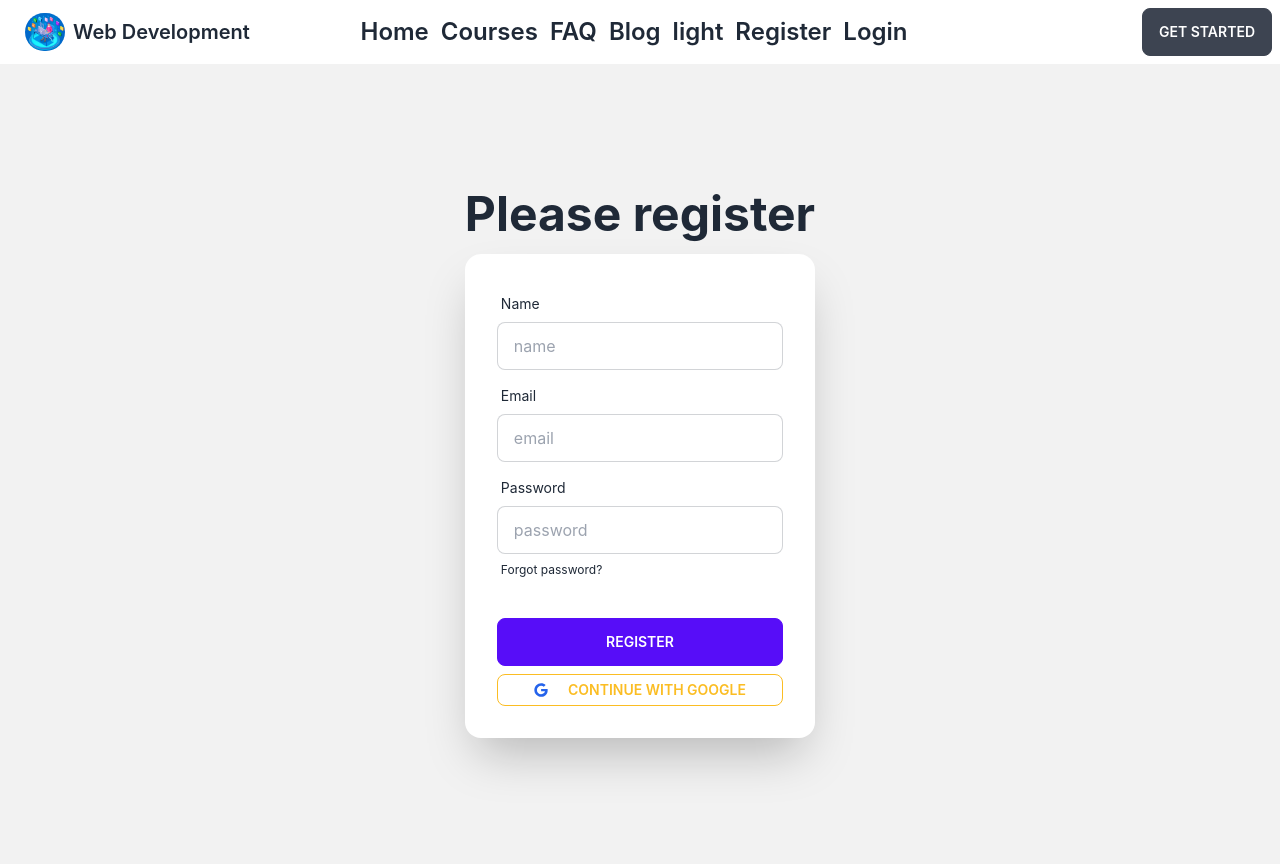
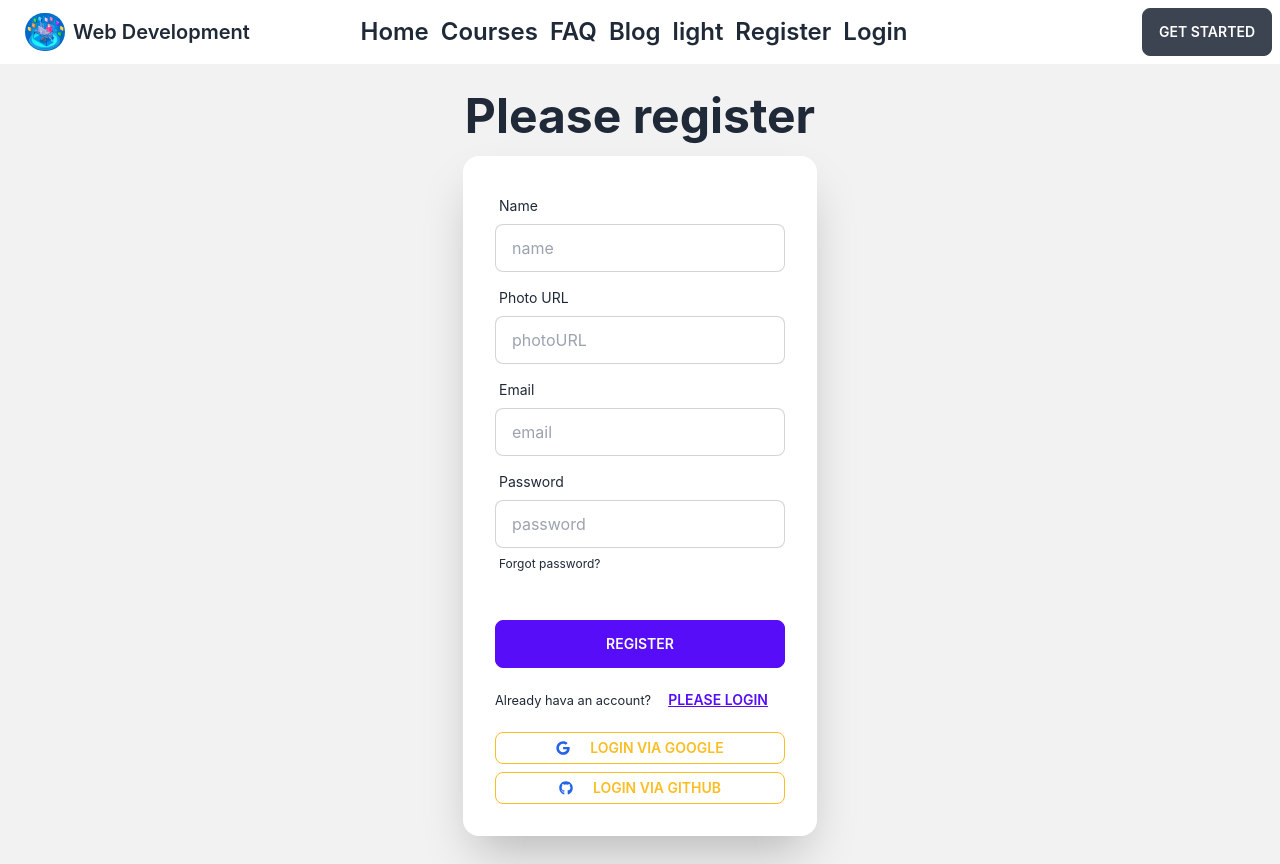
Before and after one commit to sayeedhossain2/learning-web-development-client-repo, a React (Create React App) app: page /register in a window 1280 px wide. Built offline with nearby package versions, Linux system fonts and the light colour scheme; no server answers.

Commit message:
email and password signup page and sign in and logout added

```diff
--- a/src/Component/Login/Login.js
+++ b/src/Component/Login/Login.js
@@ -1,8 +1,34 @@
-import React from "react";
+import React, { useContext, useState } from "react";
+import { Form } from "react-router-dom";
+import { AuthContext } from "../../Context/AuthProvider/AuthProvider";
 
 const Login = () => {
+  const { signIn } = useContext(AuthContext);
+  const [error, setError] = useState("");
+
+  const handleSubmit = (event) => {
+    event.preventDefault();
+    const form = event.target;
+    const email = form.email.value;
+    const password = form.password.value;
+    console.log(email, password);
+    signIn(email, password)
+      .then((userCredential) => {
+        const user = userCredential.user;
+        console.log(user);
+        form.reset();
+        setError("");
+      })
+      .catch((error) => {
+        const errorCode = error.code;
+        const errorMessage = error.message;
+        console.log(errorMessage);
+        setError(errorMessage);
+      });
+  };
+
   return (
-    <div>
+    <Form onSubmit={handleSubmit}>
       <div className="hero min-h-screen bg-base-200">
         <div className="hero-content flex-col ">
           <div className="text-center lg:text-left">
@@ -15,7 +41,8 @@ const Login = () => {
                   <span className="label-text">Email</span>
                 </label>
                 <input
-                  type="text"
+                  type="email"
+                  name="email"
                   placeholder="email"
                   className="input input-bordered"
                 />
@@ -25,7 +52,8 @@ const Login = () => {
                   <span className="label-text">Password</span>
                 </label>
                 <input
-                  type="text"
+                  type="password"
+                  name="password"
                   placeholder="password"
                   className="input input-bordered"
                 />
@@ -35,6 +63,7 @@ const Login = () => {
                   </a>
                 </label>
               </div>
+              <p className="font-semibold text-red-600">{error}</p>
               <div className="form-control mt-6">
                 <button className="btn btn-primary">Login</button>
               </div>
@@ -42,7 +71,7 @@ const Login = () => {
           </div>
         </div>
       </div>
-    </div>
+    </Form>
   );
 };
 
--- a/src/Component/Navbar/Navbar.js
+++ b/src/Component/Navbar/Navbar.js
@@ -5,10 +5,18 @@ import { FaUser } from "react-icons/fa";
 
 const Navbar = () => {
   const [toggol, setToggle] = useState(false);
-  const { user } = useContext(AuthContext);
+  const { user, logOut } = useContext(AuthContext);
 
   const togol = () => {
     setToggle(!toggol);
+  };
+
+  const handleLogOut = () => {
+    logOut()
+      .then(() => {})
+      .catch((error) => {
+        console.errer(error);
+      });
   };
 
   return (
@@ -52,40 +60,48 @@ const Navbar = () => {
 
               <div onClick={togol}>
                 {toggol ? (
-                  <Link className="text-2xl mr-3 font-semibold " to="/">
-                    dark
-                  </Link>
+                  <Link className="text-2xl mr-3 font-semibold ">dark</Link>
                 ) : (
-                  <Link className="text-2xl mr-3 font-semibold " to="/">
-                    light
-                  </Link>
+                  <Link className="text-2xl mr-3 font-semibold ">light</Link>
                 )}
               </div>
 
-              <Link className="text-2xl mr-3 font-semibold " to="/login">
-                Login
-              </Link>
               <Link className="text-2xl mr-3 font-semibold " to="/register">
                 Register
               </Link>
-              <Link
+              {/* <Link
                 className="text-yellow-400 text-2xl mr-3 font-semibold "
                 to="/register"
               >
                 {user?.displayName}
+              </Link> */}
+              {/* shall display */}
+              {user?.uid ? (
+                <Link className="mr-3 btn btn-ghost normal-case text-yellow-400 text-xl">
+                  <Link
+                    onClick={handleLogOut}
+                    className="text-2xl mr-3 font-semibold "
+                  >
+                    Logout
                   </Link>
-              <Link className="mr-3 btn btn-ghost normal-case text-yellow-400 text-xl">
                   {user?.photoURL ? (
+                    <>
                       <img
                         className="rounded-full"
                         src={user.photoURL}
                         title={user.displayName}
                         style={{ width: "40px" }}
                       />
+                    </>
                   ) : (
                     <FaUser />
                   )}
                 </Link>
+              ) : (
+                <Link className="text-2xl mr-3 font-semibold " to="/login">
+                  Login
+                </Link>
+              )}
             </div>
           </div>{" "}
           <a className="btn btn-ghost normal-case text-xl">
@@ -115,13 +131,9 @@ const Navbar = () => {
 
             <div onClick={togol}>
               {toggol ? (
-                <Link className="text-2xl mr-3 font-semibold " to="/">
-                  dark
-                </Link>
+                <Link className="text-2xl mr-3 font-semibold ">dark</Link>
               ) : (
-                <Link className="text-2xl mr-3 font-semibold " to="/">
-                  light
-                </Link>
+                <Link className="text-2xl mr-3 font-semibold ">light</Link>
               )}
             </div>
 
@@ -136,13 +148,21 @@ const Navbar = () => {
             </Link> */}
             {user?.uid ? (
               <Link className="mr-3 btn btn-ghost normal-case text-yellow-400 text-xl">
+                <Link
+                  onClick={handleLogOut}
+                  className="text-2xl mr-3 mb-3 font-semibold "
+                >
+                  Logout
+                </Link>
                 {user?.photoURL ? (
+                  <>
                     <img
                       className="rounded-full"
                       src={user.photoURL}
                       title={user.displayName}
                       style={{ width: "40px" }}
-                  />
+                    />{" "}
+                  </>
                 ) : (
                   <FaUser />
                 )}
--- a/src/Component/Register/Register.js
+++ b/src/Component/Register/Register.js
@@ -1,10 +1,12 @@
 import { GoogleAuthProvider } from "firebase/auth";
-import React, { useContext } from "react";
-import { FaGoogle } from "react-icons/fa";
+import React, { useContext, useState } from "react";
+import { FaGoogle, FaGithub } from "react-icons/fa";
+import { Link } from "react-router-dom";
 import { AuthContext } from "../../Context/AuthProvider/AuthProvider";
 
 const Register = () => {
-  const { providerLogin } = useContext(AuthContext);
+  const { creatUser, providerLogin } = useContext(AuthContext);
+  const [error, setError] = useState("");
 
   const googleProvider = new GoogleAuthProvider();
 
@@ -16,17 +18,43 @@ const Register = () => {
         const token = credential.accessToken;
         const user = result.user;
         console.log(user);
+        setError("");
+      })
+
+      .catch((error) => {
+        const errorCode = error.code;
+        const errorMessage = error.message;
+        console.error(errorMessage);
+        setError(errorMessage);
+      });
+  };
+
+  const handleSubmit = (event) => {
+    event.preventDefault();
+
+    const form = event.target;
+    const name = form.name.value;
+    const photoURL = form.photoURL.value;
+    const email = form.email.value;
+    const password = form.password.value;
+    console.log(email, password);
+    creatUser(email, password)
+      .then((userCredential) => {
+        const user = userCredential.user;
+        console.log(user);
+        form.reset();
+        setError("");
       })
       .catch((error) => {
         const errorCode = error.code;
         const errorMessage = error.message;
         console.error(errorMessage);
-        // ...
+        setError(errorMessage);
       });
   };
 
   return (
-    <div>
+    <form onSubmit={handleSubmit}>
       <div className="hero min-h-screen bg-base-200">
         <div className="hero-content flex-col ">
           <div className="text-center lg:text-left">
@@ -42,6 +70,17 @@ const Register = () => {
                   type="text"
                   name="name"
                   placeholder="name"
+                  className="input input-bordered"
+                />
+              </div>
+              <div className="form-control">
+                <label className="label">
+                  <span className="label-text">Photo URL</span>
+                </label>
+                <input
+                  type="text"
+                  name="photoURL"
+                  placeholder="photoURL"
                   className="input input-bordered"
                 />
               </div>
@@ -72,22 +111,38 @@ const Register = () => {
                   </a>
                 </label>
               </div>
+              <p className="font-semibold text-red-600">{error}</p>
               <div className="form-control mt-6">
                 <button className="btn btn-primary">Register</button>
               </div>
+              <p>
+                <small>
+                  Already hava an account?
+                  <Link to="/login">
+                    <button className="btn btn-link ">Please Login</button>
+                  </Link>
+                </small>
+              </p>
 
               <button
                 onClick={handleGoogleSignIn}
                 className="btn btn-outline btn-sm btn-warning"
               >
                 <FaGoogle className="text-blue-600" />
-                <span className="pl-5"> Continue with Google</span>
+                <span className="pl-5"> Login via Google</span>
+              </button>
+              <button
+                onClick={handleGoogleSignIn}
+                className="btn btn-outline btn-sm btn-warning"
+              >
+                <FaGithub className="text-blue-600" />
+                <span className="pl-5"> Login via Github</span>
               </button>
             </div>
           </div>
         </div>
       </div>
-    </div>
+    </form>
   );
 };
 
--- a/src/Context/AuthProvider/AuthProvider.js
+++ b/src/Context/AuthProvider/AuthProvider.js
@@ -1,5 +1,12 @@
 import React, { createContext, useEffect, useState } from "react";
-import { getAuth, onAuthStateChanged, signInWithPopup } from "firebase/auth";
+import {
+  createUserWithEmailAndPassword,
+  getAuth,
+  onAuthStateChanged,
+  signInWithEmailAndPassword,
+  signInWithPopup,
+  signOut,
+} from "firebase/auth";
 import app from "../../firebase/firebase.config";
 
 export const AuthContext = createContext();
@@ -14,6 +21,21 @@ const AuthProvider = ({ children }) => {
     return signInWithPopup(auth, provider);
   };
 
+  //   2. creat account (register)
+  const creatUser = (email, password) => {
+    return createUserWithEmailAndPassword(auth, email, password);
+  };
+
+  //   3. login
+  const signIn = (email, password) => {
+    return signInWithEmailAndPassword(auth, email, password);
+  };
+
+  //   4.logout
+  const logOut = () => {
+    signOut(auth);
+  };
+
   useEffect(() => {
     const unsubscribe = onAuthStateChanged(auth, (currentUser) => {
       setUser(currentUser);
@@ -23,7 +45,7 @@ const AuthProvider = ({ children }) => {
     };
   }, []);
 
-  const authInfo = { user, providerLogin };
+  const authInfo = { user, providerLogin, creatUser, signIn, logOut };
 
   return (
     <AuthContext.Provider value={authInfo}>{children}</AuthContext.Provider>
```
Lines whose indentation alone changed are shown as unchanged.
